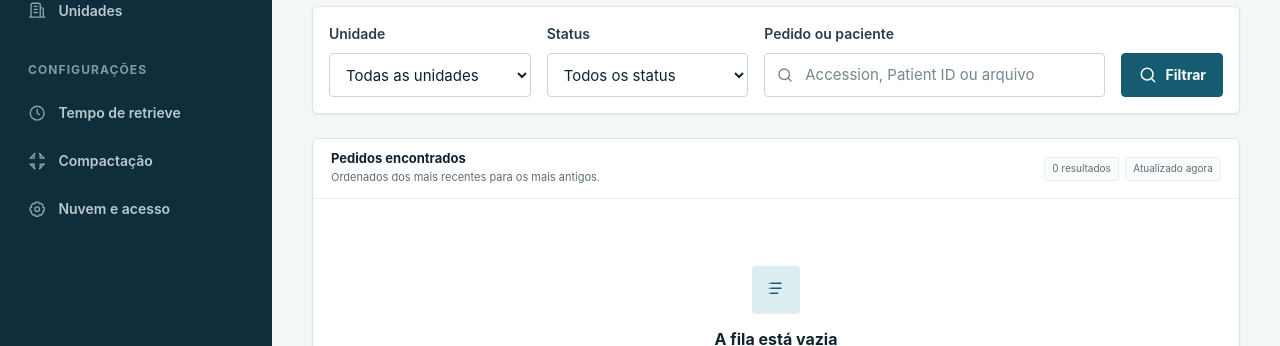
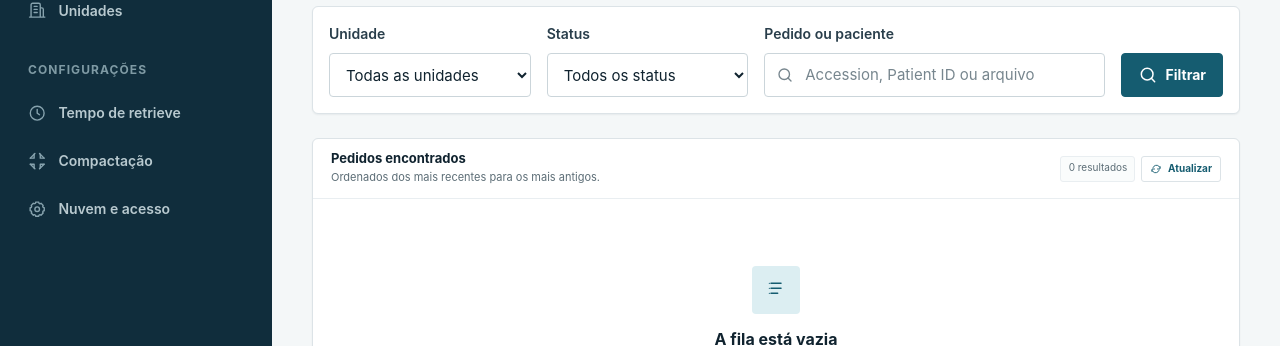
Before and after one commit to LucasMobile/RetrieveManager, a FastAPI app: page /orders in a window 1280 px wide. Shown: the part 250-596 px from the top of the page. Run offline with FastAPI, Linux system fonts and the light colour scheme; the visitor is signed in with stand-in values (Sample User, id 1).

Commit message:
fix: refresh orders and align timeline markers

```diff
--- a/app/static/app.css
+++ b/app/static/app.css
@@ -376,6 +376,9 @@ input[type="checkbox"] { width: 1.125rem; min-height: 1.125rem; accent-color: va
 .orders-table-card__header p { margin: .15rem 0 0; color: var(--color-neutral-600); font-size: .6875rem; }
 .orders-table-card__meta { display: flex; flex-wrap: wrap; gap: .375rem; }
 .orders-table-card__meta span { padding: .2rem .45rem; border: 1px solid var(--color-neutral-100); border-radius: var(--radius-sm); background: #fafcfc; color: var(--color-neutral-600); font-size: .625rem; }
+.orders-refresh { display: inline-flex; min-height: 1.625rem; align-items: center; gap: .35rem; padding: .2rem .5rem; border: 1px solid var(--color-neutral-200); border-radius: var(--radius-sm); background: var(--color-white); color: var(--color-primary-700); font-size: .625rem; font-weight: 680; text-decoration: none; }
+.orders-refresh:hover { border-color: var(--color-neutral-300); background: var(--color-primary-50); color: var(--color-primary-700); }
+.orders-refresh .icon { width: .75rem; height: .75rem; }
 .orders-table th:last-child { text-align: right; }
 .order-date, .order-identity, .order-next { display: grid; line-height: 1.35; }
 .order-date span, .order-next small { color: var(--color-neutral-600); font-size: .6875rem; }
@@ -420,7 +423,7 @@ input[type="checkbox"] { width: 1.125rem; min-height: 1.125rem; accent-color: va
 .flow-progress strong { display: block; margin-top: .3rem; overflow: hidden; font-size: .6875rem; text-overflow: ellipsis; white-space: nowrap; }
 .flow-progress .is-done { background: var(--color-success-100); }
 .flow-progress .is-done span, .flow-progress .is-done strong { color: var(--color-success-700); }
-.order-timeline { margin: 0 1.25rem var(--space-5); }
+.timeline.order-timeline { margin: 0 1.25rem var(--space-5); }
 .timeline-panel > .pager { border-top: 1px solid var(--color-neutral-100); }
 
 .description-list { display: grid; grid-template-columns: minmax(8rem, .65fr) minmax(0, 1.35fr); margin: 0; }
--- a/app/templates/base.html
+++ b/app/templates/base.html
@@ -6,7 +6,7 @@
   <meta name="viewport" content="width=device-width, initial-scale=1">
   <meta name="theme-color" content="#102d3c">
   <title>{% block title %}Retrieve Manager{% endblock %}</title>
-  <link rel="stylesheet" href="/static/app.css?v=6">
+  <link rel="stylesheet" href="/static/app.css?v=7">
   <script src="/static/app.js?v=4" defer></script>
 </head>
 <body>
--- a/app/templates/orders.html
+++ b/app/templates/orders.html
@@ -51,7 +51,10 @@
   <section class="surface orders-table-card" aria-labelledby="orders-table-title">
     <div class="orders-table-card__header">
       <div><h2 id="orders-table-title">Pedidos encontrados</h2><p>Ordenados dos mais recentes para os mais antigos.</p></div>
-      <div class="orders-table-card__meta"><span>{{ pager.total }} resultado{% if pager.total != 1 %}s{% endif %}</span><span>Atualizado agora</span></div>
+      <div class="orders-table-card__meta">
+        <span>{{ pager.total }} resultado{% if pager.total != 1 %}s{% endif %}</span>
+        <a class="orders-refresh" href="/orders?{{ qs }}{% if qs %}&{% endif %}page={{ pager.page }}" title="Atualizar pedidos" aria-label="Atualizar tabela de pedidos">{{ icon("retry") }} Atualizar</a>
+      </div>
     </div>
     {% if not orders %}
     <div class="empty-state">
```
